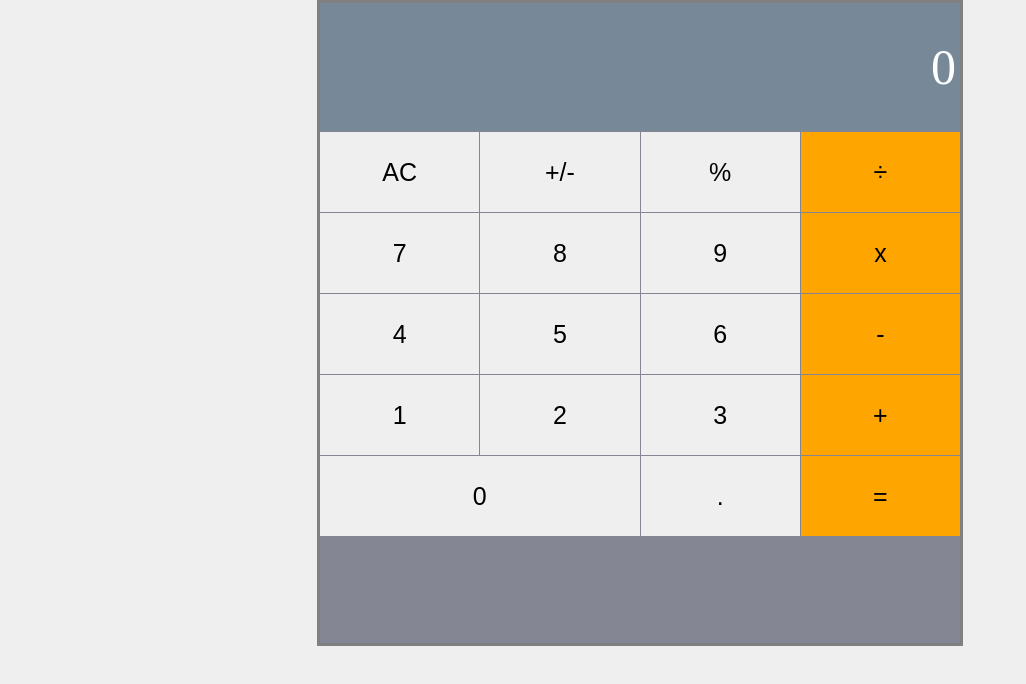
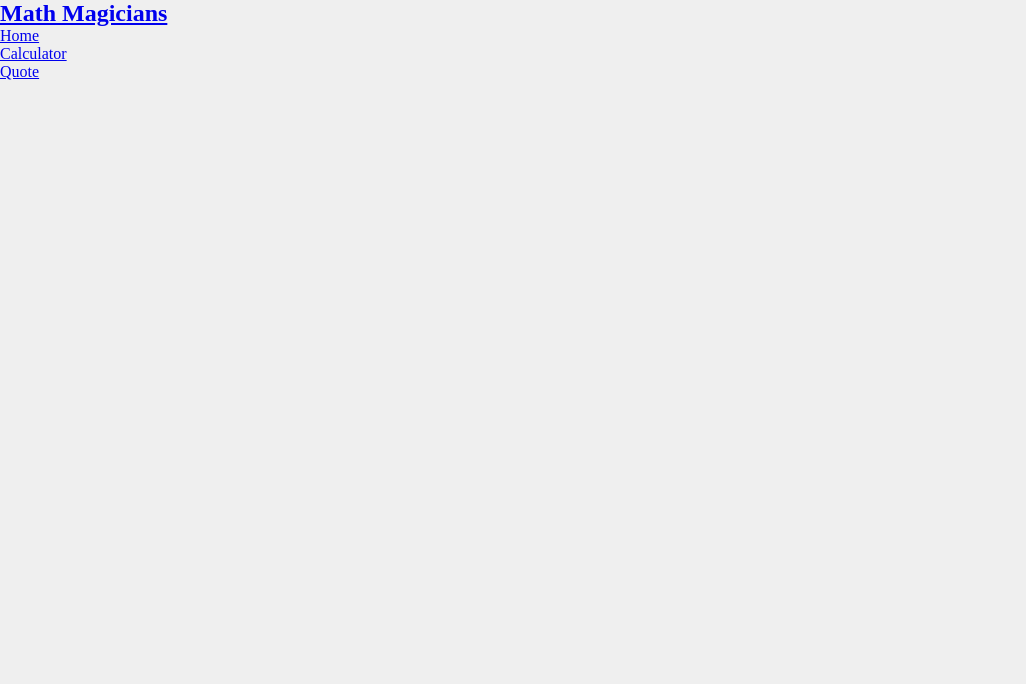
Before and after one commit to codecaiine/math-magicians, a React (Create React App) app: page / in a window 1280 px wide. Shown: the top 684 px of the page, without its empty margins (0-1026 px from the left). Built offline with nearby package versions, Linux system fonts and the light colour scheme.

Commit message:
Add navbar

```diff
--- a/package.json
+++ b/package.json
@@ -10,6 +10,7 @@
     "prop-types": "^15.7.2",
     "react": "^17.0.2",
     "react-dom": "^17.0.2",
+    "react-router-dom": "^5.3.0",
     "react-scripts": "4.0.3",
     "web-vitals": "^1.1.2"
   },
--- a/src/App.js
+++ b/src/App.js
@@ -1,5 +1,18 @@
+import { BrowserRouter as Router, Switch, Route } from 'react-router-dom';
 import Calculator from './components/Calculator';
+import Navbar from './pages/Navbar';
 
-const App = () => <Calculator />;
+const App = () => (
+  <Router basename={process.env.PUBLIC_URL}>
+    <div className="app">
+      <Navbar />
+      <Switch>
+        <Route path="/calculator">
+          <Calculator />
+        </Route>
+      </Switch>
+    </div>
+  </Router>
+);
 
 export default App;
--- /dev/null
+++ b/src/pages/Navbar.js
@@ -0,0 +1,67 @@
+import { NavLink } from 'react-router-dom';
+
+const Navbar = () => {
+  const links = [{
+    key: 1,
+    path: '/',
+    title: 'Home',
+  },
+  {
+    key: 2,
+    path: '/calculator',
+    title: 'Calculator',
+  },
+  {
+    key: 3,
+    path: '/quote',
+    title: 'Quote',
+  },
+  ];
+
+  const createLinks = () => links.map((link) => (
+    <li key={link.key}>
+      <NavLink
+        to={link.path}
+        className="link"
+        activeClassName="link-active"
+        exact
+      >
+        {' '}
+        { link.title }
+        {' '}
+
+      </NavLink>
+      {' '}
+
+    </li>
+  ));
+
+  return (
+    <nav>
+      <div className="nav-container">
+        <NavLink to={links[0].path}>
+          <h1>
+            {' '}
+            Math Magicians
+            {' '}
+          </h1>
+          {' '}
+
+        </NavLink>
+        {' '}
+        <ul>
+          {' '}
+          { createLinks() }
+          {' '}
+
+        </ul>
+        {' '}
+
+      </div>
+      {' '}
+
+    </nav>
+  );
+};
+
+export default Navbar;
```
Also changed, not shown: 1 other file (tests, documents, lock files or other folders).
